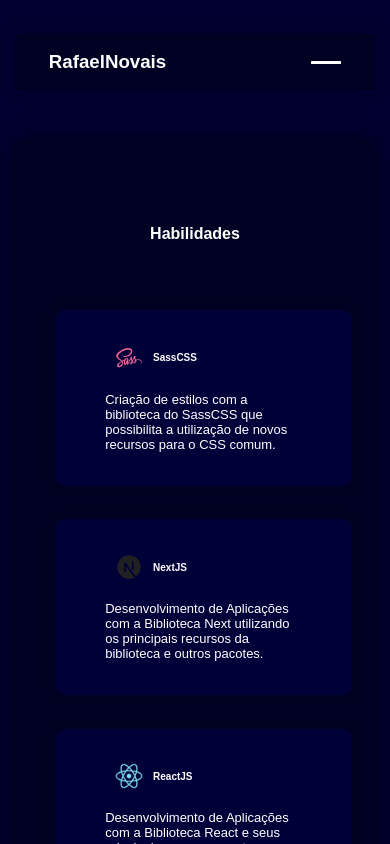
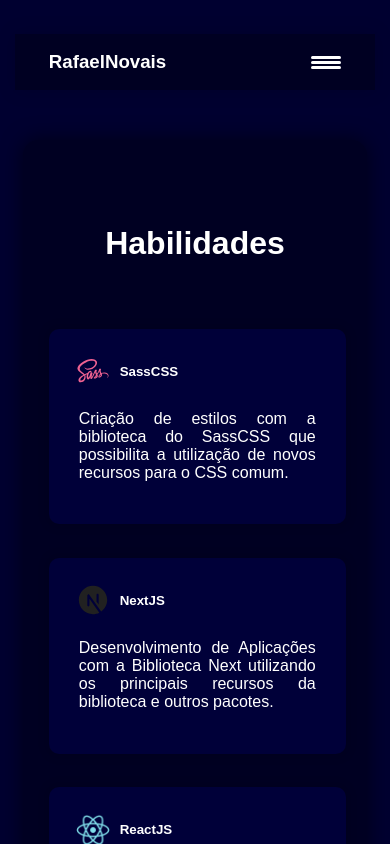
Before and after one commit to oN0V41S/Rafael_Novais, a React (Create React App) app: page /skills in a window 390 px wide. Shown: the top 844 px of the page. Built offline with nearby package versions, Linux system fonts and the light colour scheme.

Commit message:
update: fix style responsibility
fix breakpoints for mobile

```diff
--- a/package.json
+++ b/package.json
@@ -14,6 +14,7 @@
     "react-router-dom": "^6.14.2",
     "react-scripts": "5.0.1",
     "sass": "^1.70.0",
+    "serve": "^14.2.1",
     "web-vitals": "^2.1.4"
   },
   "scripts": {
--- a/src/components/about/about.jsx
+++ b/src/components/about/about.jsx
@@ -4,14 +4,14 @@ export default function About() {
   return (
     <section className="about">
       <h1 className="about-name title-page">Rafael Novais</h1>
+      <h2>Desenvolvedor Front-End</h2>
       <div className="about-text">
-        <h2>Desenvolvedor Front-End</h2>
         <p>
           Meu nome é Rafael tenho 17 anos, sou apaixonado por programação desde
-          os 14 anos, sou Desenvolvedor de Sistemas cursando Desenvolvimento de Sistemas pela instiução Senai, atualmente tenho
-          conhecimento em Front-End, com foco em ReactJS, mas estou estudando
-          novas habilidades em Back-End para me Tornar um Desenvolvedor
-          FullSatck.
+          os 14 anos, sou Desenvolvedor de Sistemas cursando Desenvolvimento de
+          Sistemas pela instiução Senai, atualmente tenho conhecimento em
+          Front-End, com foco em ReactJS, mas estou estudando novas habilidades
+          em Back-End para me Tornar um Desenvolvedor FullSatck.
         </p>
       </div>
       <img src={minhaFoto} alt="Minha foto" className="about-picture" />
--- a/src/components/about/about.scss
+++ b/src/components/about/about.scss
@@ -7,18 +7,25 @@
 
   @media (max-width: 1040px) {
     margin: 2vh auto 8vh;
+    flex-direction: column;
     width: 90%;
   }
 
   .about-name {
     width: 100%;
     font-size: xxx-large;
-    margin-bottom: 5vh;
+    margin-bottom: 2vh;
     margin-top: 2vh;
     text-align: center;
 
     @media (max-width: 1040px) {
       display: none;
+    }
+
+    h2{
+      @media (max-width: 1040px) {
+        height: max-content;
+      }
     }
   }
 
@@ -29,7 +36,7 @@
     height: max-content;
 
     @media (max-width: 1024px) {
-      width: 40%;
+      width: 100%;
       margin: auto;
     }
 
@@ -73,8 +80,7 @@
     filter: opacity(0.7);
 
     @media (max-width: 1024px) {
-      width: 110px;
-      margin: auto;
+      display: none;
     }
   }
 }
--- a/src/components/layout/aside/aside.scss
+++ b/src/components/layout/aside/aside.scss
@@ -20,6 +20,7 @@
   @media (max-width: 1024px) {
     display: none;
   }
+}
 
 /* Componentes do aside */
 .aside-component {
@@ -33,7 +34,11 @@
   margin: 0 auto;
   width: 80%;
 
-    a{
+@media (max-width:1024px) {
+    margin: 2vh auto;
+}
+
+  a {
     text-decoration: none;
   }
   h3 {
@@ -68,14 +73,13 @@
     .aside-img {
       width: 22px;
     }
-
   }
 }
 
+// Conteiner de Contatos
 .contact-list {
   margin-right: auto;
-    li{
+  li {
     font-size: smaller;
   }
 }
-}
--- a/src/components/layout/header/header.jsx
+++ b/src/components/layout/header/header.jsx
@@ -34,6 +34,7 @@ export default function Header() {
         <span /> <span /> <span />
       </button>
       <Modal
+      className="modal"
         isOpen={modalIsOpen}
         onRequestClose={closeModal}
         contentLabel="Modal De Exemplo"
@@ -43,9 +44,10 @@ export default function Header() {
           },
           content: {
             border: "1px solid black",
-            background: "rgba(0, 0 ,0, 1)",
+            background: "rgba(0, 0 ,0, 0.9)",
             borderRadius: "10px",
             padding: "20px",
+            width: '90%'
           },
         }}
       >
--- a/src/components/layout/header/header.scss
+++ b/src/components/layout/header/header.scss
@@ -23,7 +23,6 @@
     height: max-content;
     margin: auto 0;
   }
-}
 
   /* Estilo do Botão para abrir o Modal  */
   .modal-btn {
@@ -44,19 +43,20 @@
       background-color: white;
     }
 
-  &:hover span {
-    transition: 500ms;
-    background-color: rgba(200, 200, 200, 0.9);
-  }
+    // &:hover span{
+    //   transition: 500ms;
+    //   background-color: rgba(200, 200, 200, 0.9);
+    // }
 
-  &:nth-child(1) {
+    :nth-child(1) {
       top: 5px;
     }
-  &:nth-child(2) {
+    :nth-child(2) {
       top: 10px;
     }
-  &:nth-child(3) {
+    :nth-child(3) {
       top: 15px;
+    }
   }
 }
 
@@ -89,6 +89,7 @@
   }
 }
 
+// Estilos do Modal
 .nav-link {
   h4 {
     @media (max-width: 1024px) {
--- a/src/components/project/project.scss
+++ b/src/components/project/project.scss
@@ -1,5 +1,4 @@
 .project {
-
   .project-list {
     display: grid;
     grid-template-columns: 49% 49%;
@@ -19,7 +18,7 @@
       border-radius: 15px;
       background-color: rgba(0, 0, 255, 0.15);
       font-size: medium;
-      width: 80%;
+      width: 100%;
       margin: 0 auto;
       display: flex;
       flex-direction: column;
@@ -28,7 +27,8 @@
       height: max-content;
       box-shadow: 0px 0px 20px 1px rgba(0, 0, 0, 0.5);
 
-      @media (max-width: 1024px) {
+      @media (max-width:1024px) {
+        padding: 5vh;
         width: auto;
       }
 
--- a/src/components/skill/skills.jsx
+++ b/src/components/skill/skills.jsx
@@ -12,7 +12,7 @@ import jsIcon from "@/static/skills/javascript.png";
 
 export default function Skills() {
   return (
-    <section className="Skills">
+    <section className="skills">
       <h1 className="title-page">Habilidades</h1>
       <div className="skill-list">
         <ItemSkill
--- a/src/components/skill/skills.scss
+++ b/src/components/skill/skills.scss
@@ -1,3 +1,5 @@
+.skills {
+  width: 100%;
   /* Título da Página */
   .skills-title {
     width: 70%;
@@ -32,17 +34,6 @@
       padding: 0;
     }
 
-  /* Imagem da Habildade */
-  img {
-    width: 28px;
-    height: 28px;
-  }
-
-  h4 {
-    height: max-content;
-    margin-top: auto;
-  }
-}
     // Habilidade
     .skill {
       background-color: rgba(0, 0, 255, 0.1);
@@ -52,7 +43,7 @@
       display: grid;
       flex-direction: column;
       gap: 20px;
-  width: 70%;
+      width: 100%;
       margin: auto;
 
       &:hover,
@@ -62,18 +53,23 @@
       }
 
       @media (max-width: 1024px) {
-    margin: auto;
+        width: 90%;
+        padding: 3vh 2vh;
+        gap: 5px;
       }
 
       div {
+        margin: auto;
         display: flex;
         gap: 5%;
         align-items: center;
 
         @media (max-width: 1024px) {
-      width: 90%;
-      margin: 0 auto;
+          width: 70%;
           gap: 10px;
+          margin: 0;
+          margin-right: auto;
+          margin-left: 10px;
         }
       }
 
@@ -81,14 +77,33 @@
         margin: auto auto auto 0;
 
         @media (max-width: 1024px) {
-      font-size: x-small;
+
+          font-size: smaller;
           margin: auto auto auto 0;
         }
       }
 
       p {
         @media (max-width: 1024px) {
-      font-size: small;
+          width: 90%;
+          font-size: medium;
+          margin: 2vh auto;
+          text-align: justify;
+        }
+      }
+
+      /* Imagem da Habildade */
+      img {
+        width: 28px;
+        @media (max-width: 1024px) {
+          width: 34px;
+        }
+      }
+
+      h4 {
+        height: max-content;
+        margin-top: auto;
       }
     }
   }
+}
--- a/src/styles/index.scss
+++ b/src/styles/index.scss
@@ -41,7 +41,7 @@ body {
     width: 90%;
 
     @media (max-width: 1024px) {
-      width: 80%;
+      width: 75%;
       padding: 5vh 3vh;
       margin: 2vh auto;
     }
@@ -62,7 +62,7 @@ body {
     font-weight: 900;
 
     @media (max-width: 1024px) {
-      font-size: medium;
+      font-size: xx-large;
       margin: 5vh auto ;
     }
   }
```
Also changed, not shown: 1 other file (tests, documents, lock files or other folders). Lines whose indentation alone changed are shown as unchanged.
